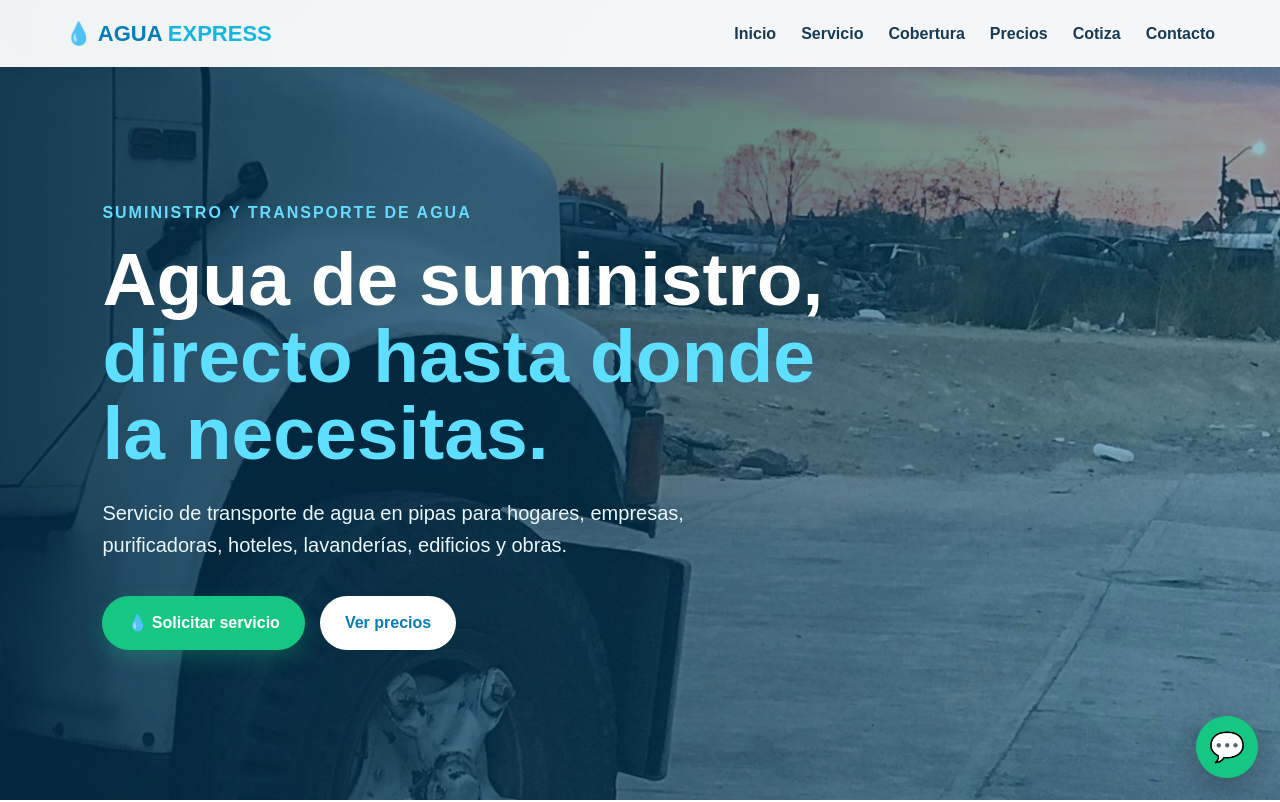
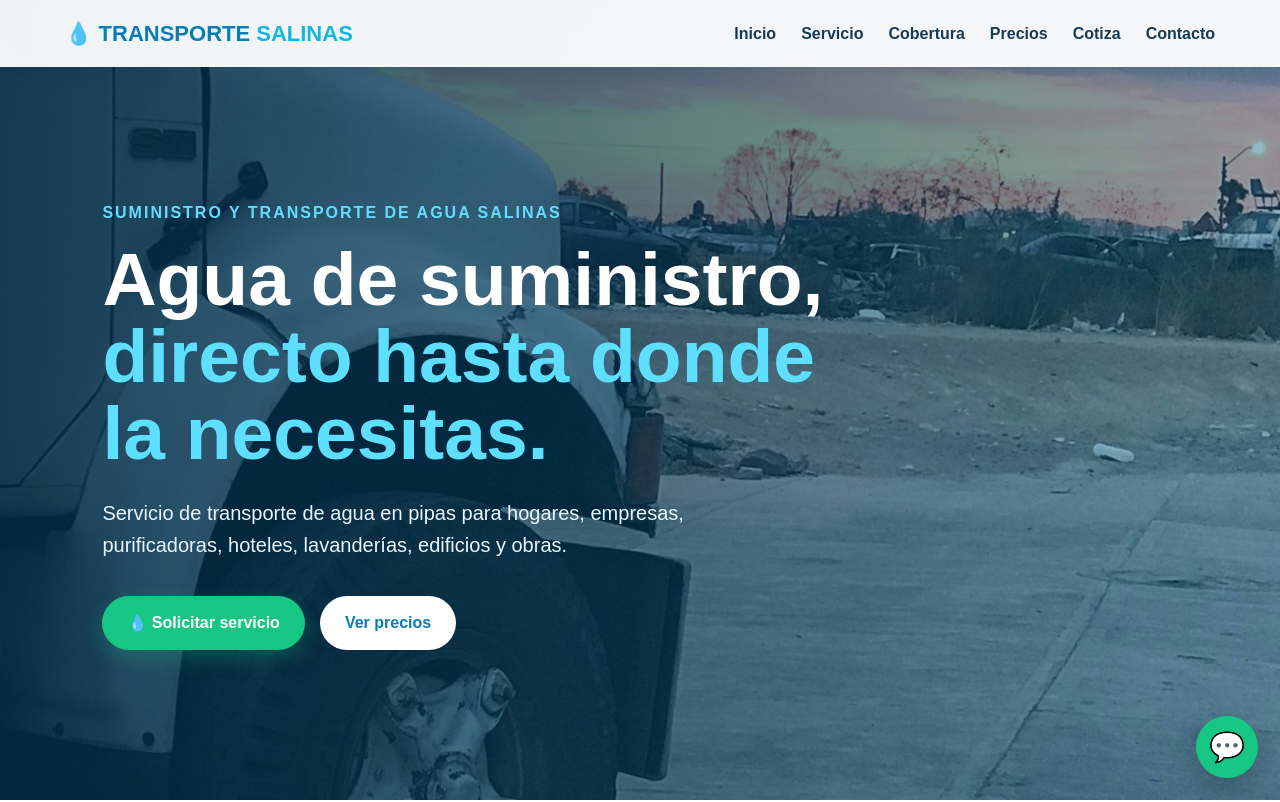
Before and after one commit to javieralfonsosalinasvazquez72-coder/Pipas-de-agua, a plain HTML site: page index.html in a window 1280 px wide. Shown: the top 802 px of the page. Drawn offline with Linux system fonts and the light colour scheme.

Commit message:
Update index.html

```diff
--- a/index.html
+++ b/index.html
@@ -139,7 +139,7 @@ section{padding:70px 20px}
 
 <header>
 <nav>
-<div class="logo">💧 AGUA<span> EXPRESS</span></div>
+<div class="logo">💧 TRANSPORTE<span> SALINAS</span></div>
 <ul>
 <li><a href="#inicio">Inicio</a></li>
 <li><a href="#servicio">Servicio</a></li>
@@ -153,7 +153,7 @@ section{padding:70px 20px}
 
 <section class="hero" id="inicio">
 <div class="hero-content">
-<div class="hero-small">Suministro y transporte de agua</div>
+<div class="hero-small">Suministro y transporte de agua SALINAS</div>
 <h1>Agua de suministro, <span>directo hasta donde la necesitas.</span></h1>
 <p>Servicio de transporte de agua en pipas para hogares, empresas, purificadoras, hoteles, lavanderías, edificios y obras.</p>
 <div class="buttons">
```
